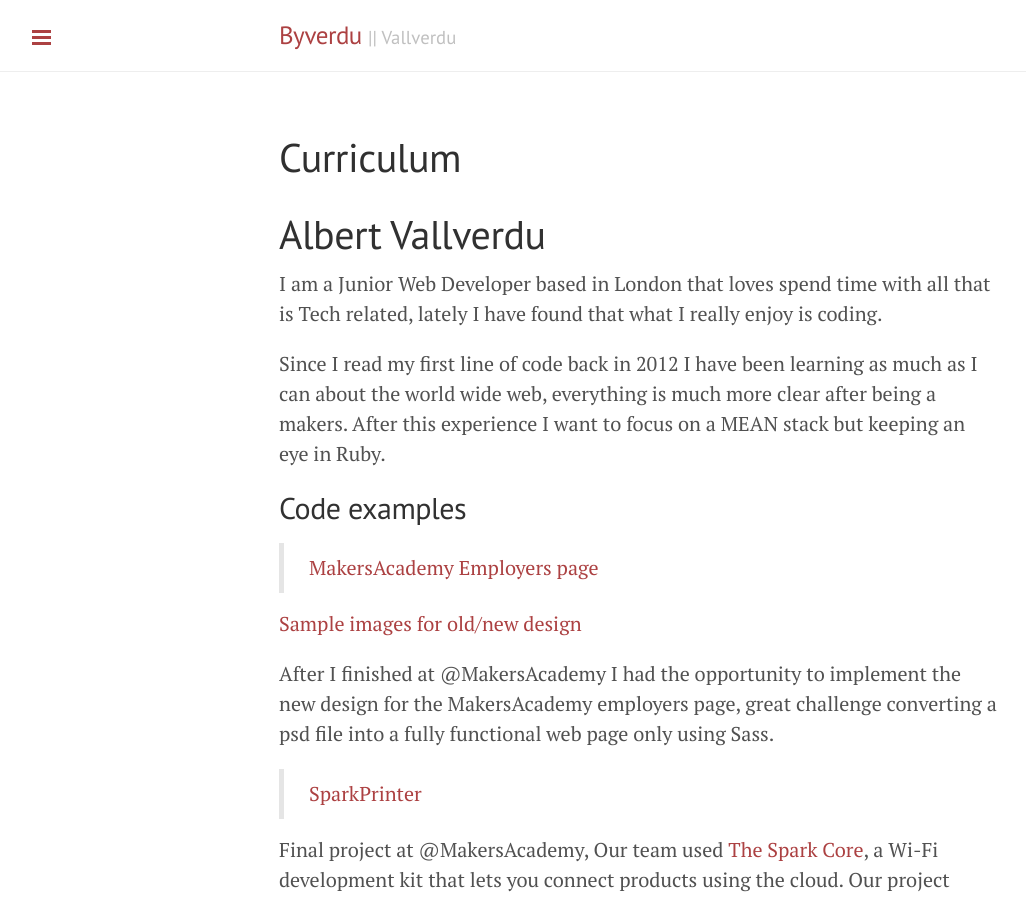
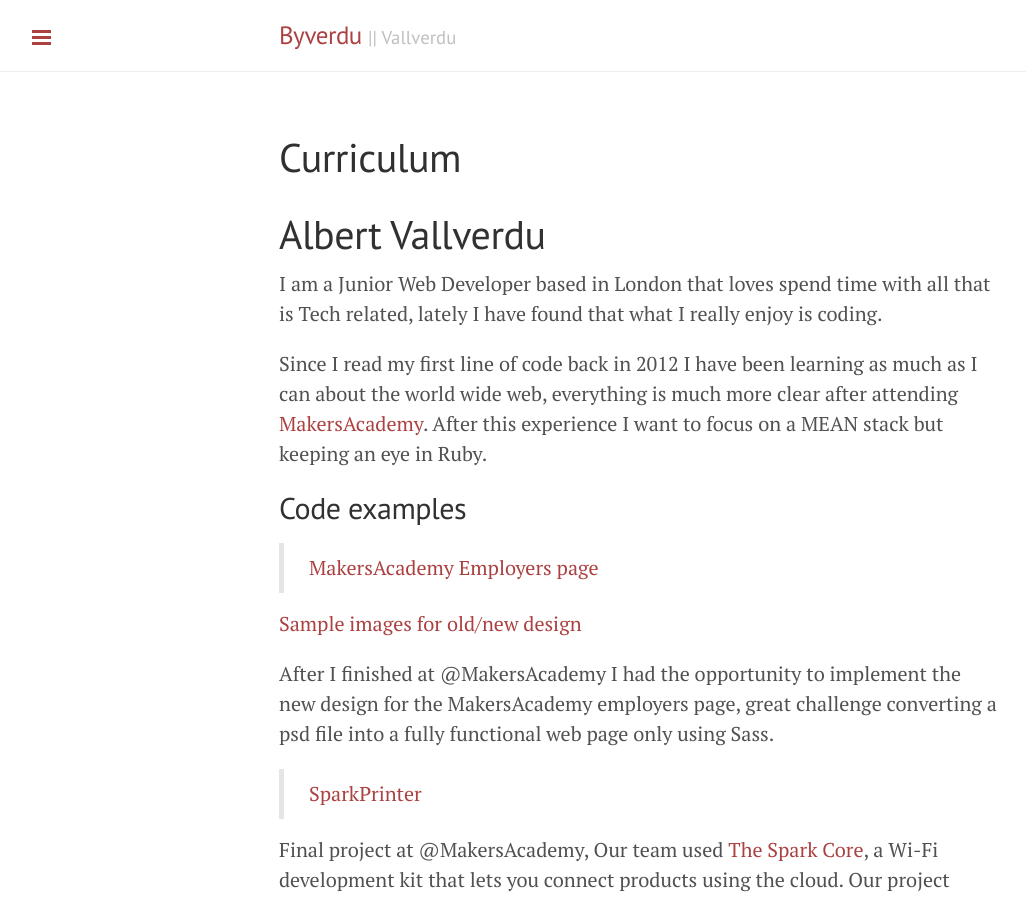
Before and after one commit to byverdu/byverdu.github.io, a Jekyll site: the page built from curriculum.md, in a window 1280 px wide and 900 px high. Shown: the whole window, without its empty margins (1-1027 px from the left). Built offline with Jekyll 4.4.1, drawn with Linux system fonts in a browser that asks for light colours; nearby versions of some CDN libraries; Markdown is read by kramdown in place of the engine named in the settings; some of the changed text lies outside the part shown.

Commit message:
curriculum update

```diff
--- a/curriculum.md
+++ b/curriculum.md
@@ -7,7 +7,7 @@
 
 I am a Junior Web Developer based in London that loves spend time with all that is Tech related, lately I have found that what I really enjoy is coding.
 
-Since I read my first line of code back in 2012 I have been learning as much as I can about the world wide web, everything is much more clear after being a makers. After this experience I want to focus on a MEAN stack but keeping an eye in Ruby.
+Since I read my first line of code back in 2012 I have been learning as much as I can about the world wide web, everything is much more clear after attending [MakersAcademy](http://www.makersacademy.com). After this experience I want to focus on a MEAN stack but keeping an eye in Ruby.
 
 ## Code examples
 
```
Also changed, not shown: other parts of curriculum.md (+1 -1 lines).
